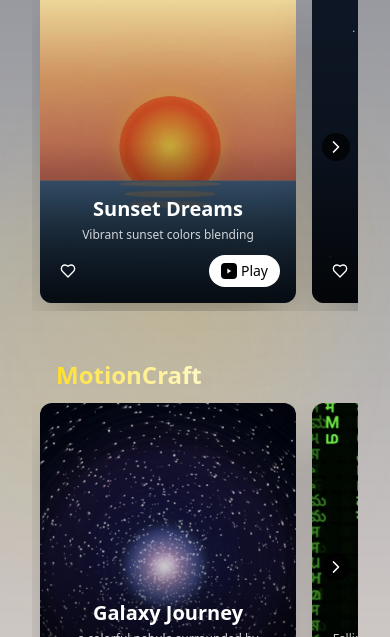
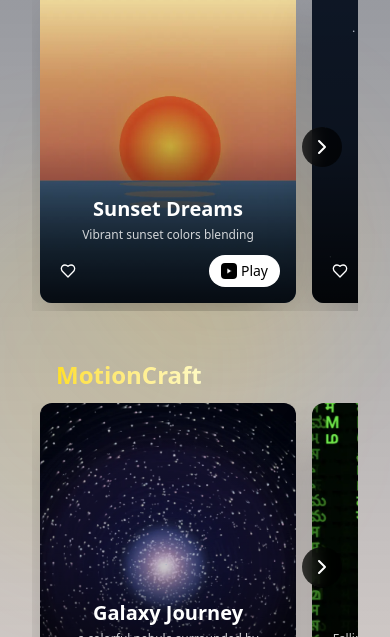
Before and after one commit to MAUSUMIBHUYAN/Creovate-react, a React (Vite) app: page / in a window 390 px wide. Shown: the part 1967-2604 px from the top of the page. Built offline with nearby package versions, Linux system fonts and the light colour scheme.

Commit message:
proper buttons navigation

```diff
--- a/src/components/AnimationSection.jsx
+++ b/src/components/AnimationSection.jsx
@@ -270,14 +270,14 @@ const AnimationItem = React.memo(({ animation, hoveredId, setHoveredId, isLiked,
 
 const ScrollButton = React.memo(({ direction, onClick }) => (
   <button
-    className={`absolute ${direction === 'left' ? 'left-0' : 'right-0'} top-1/2 transform -translate-y-1/2 z-20 p-1 md:p-2 bg-black/70 rounded-full backdrop-blur hover:bg-yellow-500/30 transition`}
+    className={`absolute ${direction === 'left' ? 'left-2' : 'right-2'} top-1/2 transform -translate-y-1/2 z-30 p-2 bg-black/70 rounded-full backdrop-blur hover:bg-yellow-500/30 transition w-10 h-10 flex items-center justify-center`}
     onClick={onClick}
     aria-label={`Scroll ${direction}`}
   >
     {direction === 'left' ? (
-      <ChevronLeft className="text-white w-5 h-5 md:w-6 md:h-6" />
+      <ChevronLeft className="text-white w-6 h-6" />
     ) : (
-      <ChevronRight className="text-white w-5 h-5 md:w-6 md:h-6" />
+      <ChevronRight className="text-white w-6 h-6" />
     )}
   </button>
 ));
@@ -382,6 +382,7 @@ const AnimationRow = ({ title, animations }) => {
             if (timeoutRef.current) clearTimeout(timeoutRef.current);
             timeoutRef.current = setTimeout(() => setShowScrollbar(false), 3000);
           }}
+          style={{ scrollPadding: '0 2rem' }}
         >
           {animationItems}
         </div>
```
